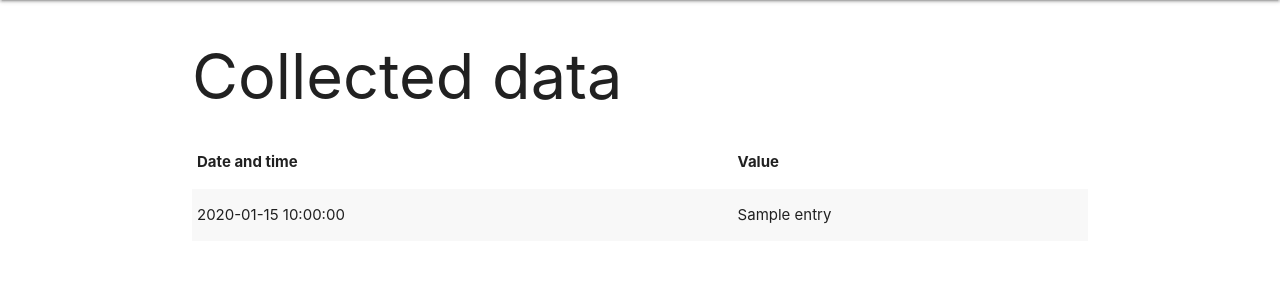
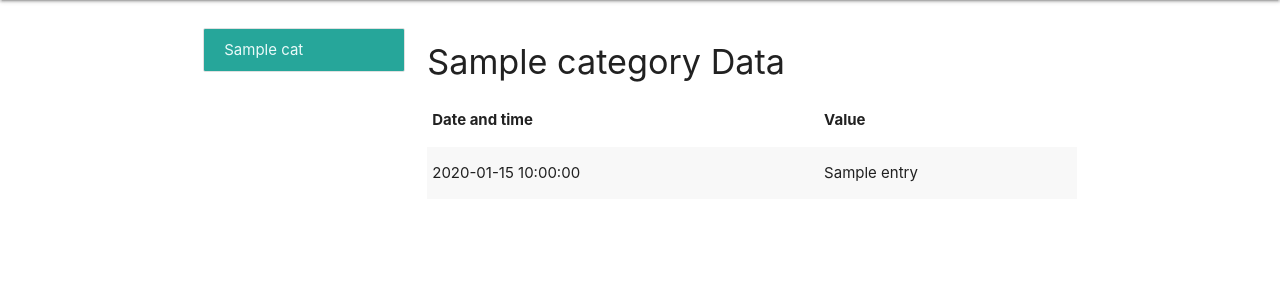
Before and after one commit to shoorick/weight, a Flask app: template templates/table.html in a window 1280 px wide. Shown: the part 64-364 px from the top of the page. Run offline with Flask 3, Linux system fonts and the light colour scheme; the template is opened without the code that fills it: most values are stand-ins (such as "Sample title", 1, 10 or a date in 2020).

Commit message:
Use categories for table of collected data

```diff
--- a/app.py
+++ b/app.py
@@ -63,12 +63,27 @@ def index():
 
     return render_template('index.html', form = form, entries = entries)
 
+@app.route('/table/<int:id>')
+def table(id):
+    # Get category info
+    category = get_category(id)
+
+    # Get entries for this category
+    connection = db_connect()
+    entries = connection.execute(
+        'SELECT * FROM entries WHERE category_id = ? ORDER BY created DESC',
+        (id,)
+    ).fetchall()
+
+    # Get all categories for navigation
+    categories = connection.execute('SELECT * FROM categories').fetchall()
+    connection.close()
+
+    return render_template('table.html', entries=entries, categories=categories, category=category)
+
 @app.route('/table')
-def table():
-    connection = db_connect()
-    entries = connection.execute('SELECT * FROM entries').fetchall()
-    connection.close()
-    return render_template('table.html', entries=entries)
+def table_redirect():
+    return redirect(url_for('table', id=1))
 
 @app.route('/categories/<int:id>')
 def category(id):
--- a/templates/base.html
+++ b/templates/base.html
@@ -13,7 +13,7 @@
       <div class="nav-wrapper">
         <a href="{{ url_for('index')}}" class="brand-logo left">Weight</a>
         <ul id="nav-mobile" class="right">
-          <li><a href="{{ url_for('table')}}">Table</a></li>
+          <li><a href="{{ url_for('table', id=1) }}">Table</a></li>
           <li><a href="{{ url_for('graph', id=1) }}">Graph</a></li>
         </ul>
       </div>
--- a/templates/table.html
+++ b/templates/table.html
@@ -1,6 +1,23 @@
 {% extends 'base.html' %}
 
+{% block title %}{{ category.title }} Data{% endblock %}
+
 {% block content %}
-  <h1>{% block title %} Collected data {% endblock %}</h1>
-  {% include 'entries.html' %}
+<div class="row">
+  <div class="col s12 m3">
+    <div class="collection">
+      {% for cat in categories %}
+      <a href="{{ url_for('table', id=cat.id) }}"
+         class="collection-item{% if cat.id == category.id %} active{% endif %}">
+        {{ cat.title }}
+      </a>
+      {% endfor %}
+    </div>
+  </div>
+
+  <div class="col s12 m9">
+    <h4>{{ category.title }} Data</h4>
+    {% include 'entries.html' %}
+  </div>
+</div>
 {% endblock %}
```
